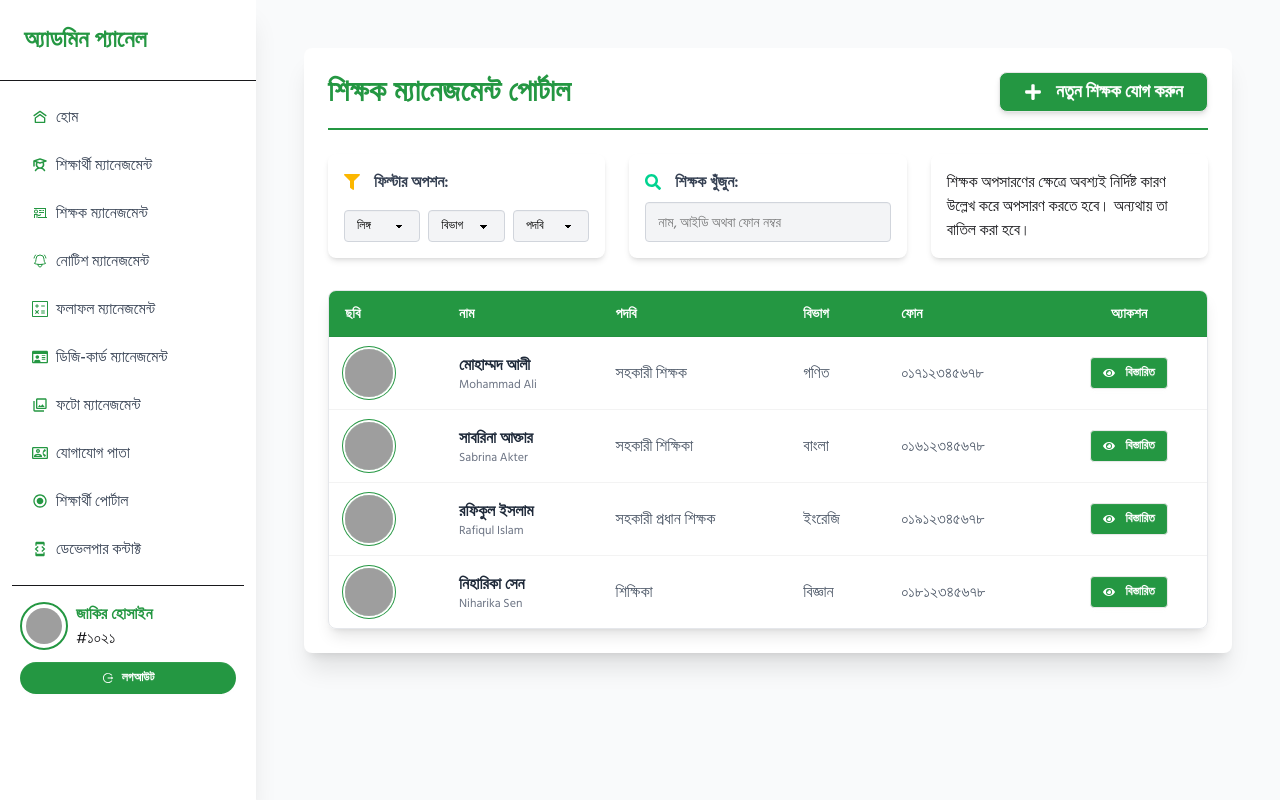
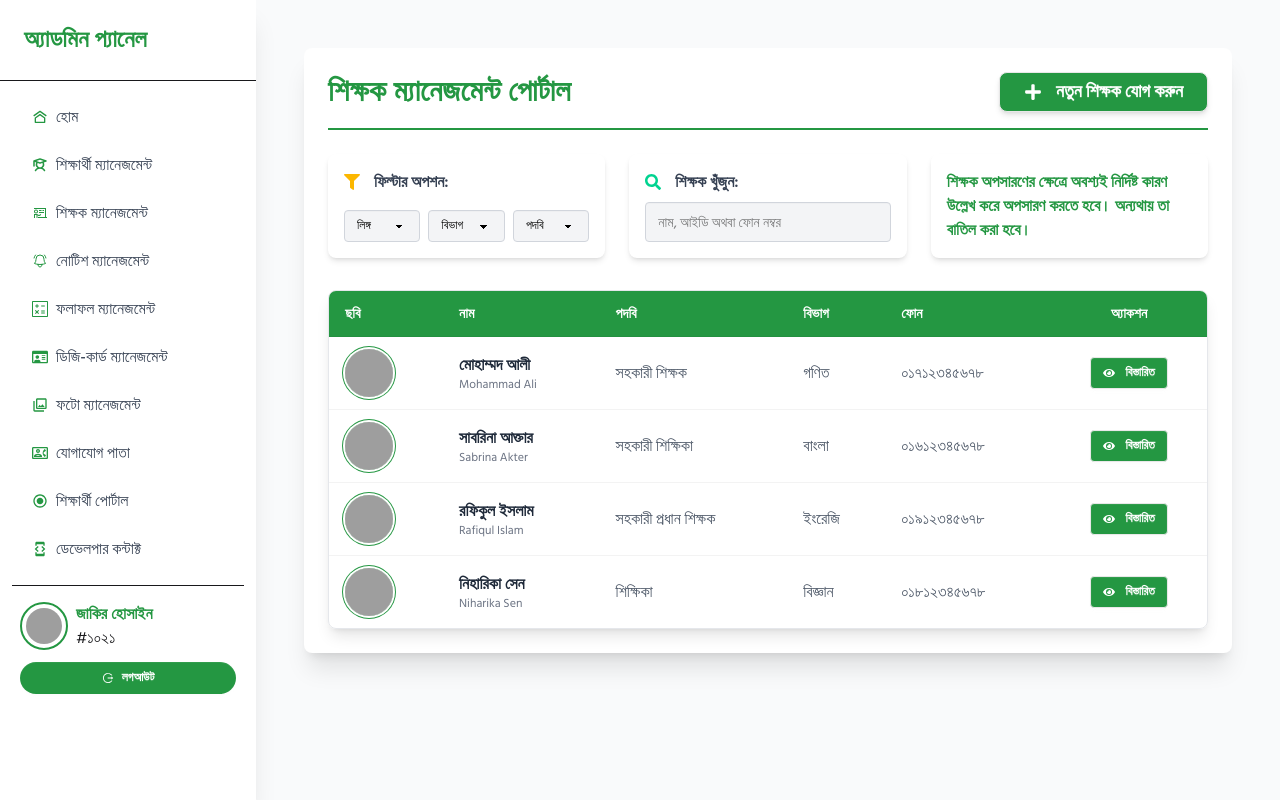
Before and after one commit to jahidul2004/src-sim-school, a React (Vite) app: page /admin/teacherList in a window 1280 px wide. Built offline with nearby package versions, Linux system fonts and the light colour scheme; grey boxes are pictures that could not be loaded.

Commit message:
Admin teacher list page updated.

```diff
--- a/src/pages/adminPages/adminTeacherList/AdminTeacherList.jsx
+++ b/src/pages/adminPages/adminTeacherList/AdminTeacherList.jsx
@@ -228,7 +228,7 @@ const AdminTeacherList = () => {
 
                     {/* Optional Extra section */}
                     <div className="shadow-md p-4 rounded-lg">
-                        <h1>
+                        <h1 className="text-[#249742] font-semibold">
                             শিক্ষক অপসারণের ক্ষেত্রে অবশ্যই নির্দিষ্ট কারণ
                             উল্লেখ করে অপসারণ করতে হবে। অন্যথায় তা বাতিল করা
                             হবে।
```
